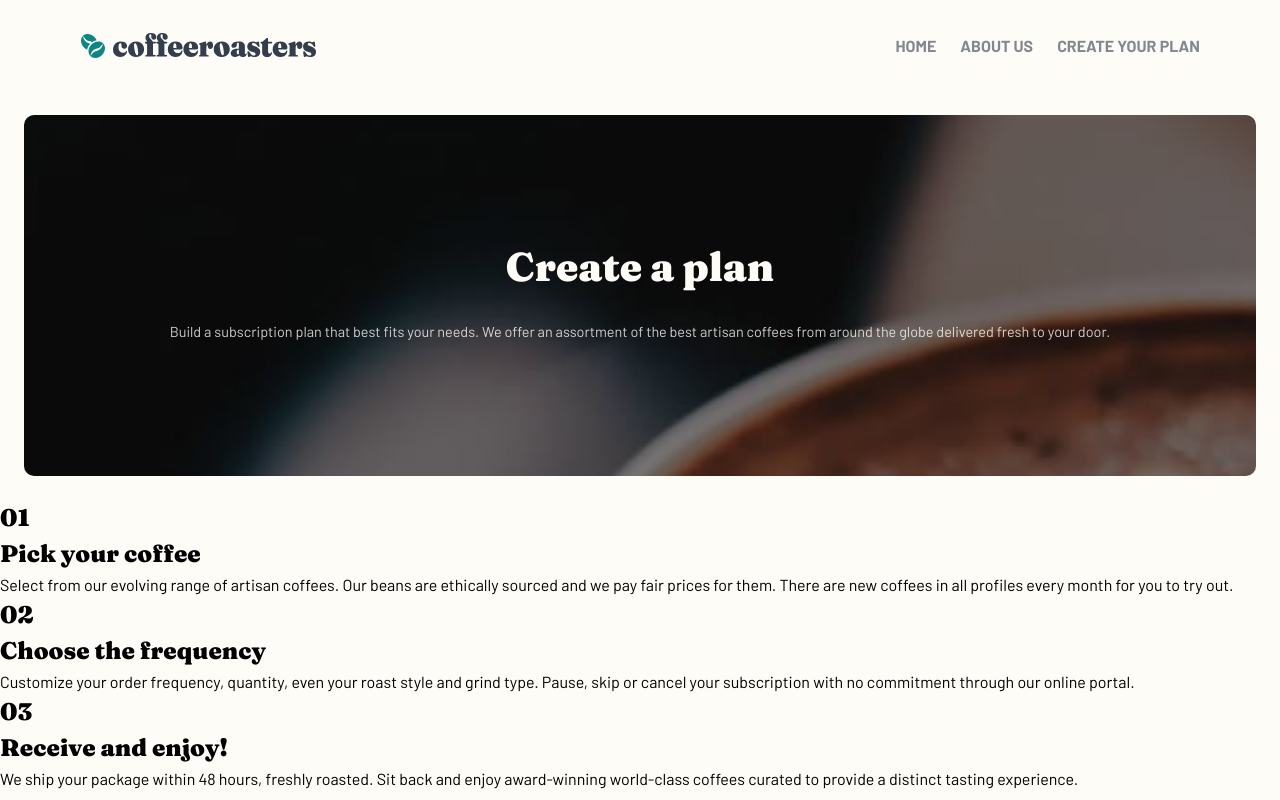
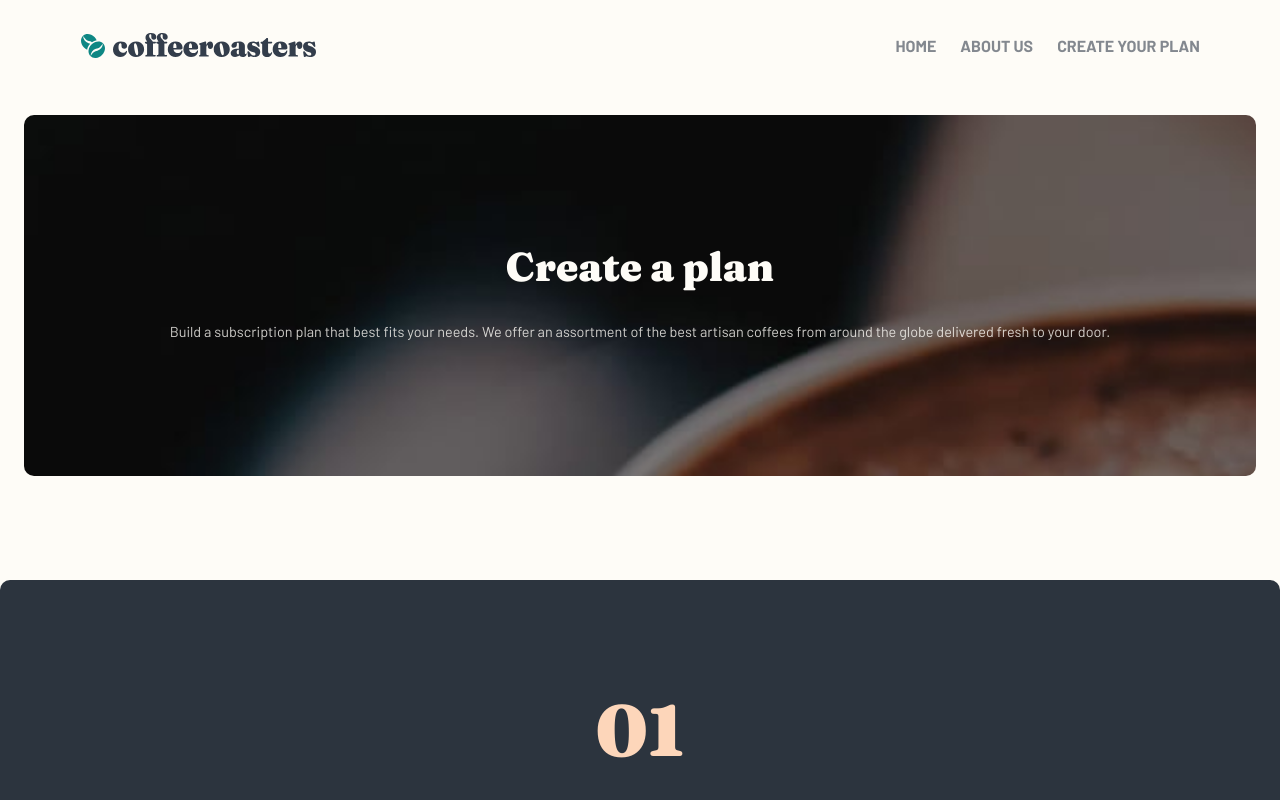
Before and after one commit to kebin20/coffee-roasters-website, a React (Vite) app: page / in a window 1280 px wide. Shown: the top 800 px of the page. Built offline with nearby package versions, Linux system fonts and the light colour scheme.

Commit message:
style: completed plan steps section styling

```diff
--- a/src/Pages/Subscribe.module.css
+++ b/src/Pages/Subscribe.module.css
@@ -26,11 +26,31 @@
   mix-blend-mode: normal;
 }
 
-.planStepsContainer
-.planStepWrapper
-.planStepTitle
+/* Plan Steps Section*/
 
+.planStepsContainer {
+  background-color: var(--darkBlue);
+  color: var(--lightCream);
+  border-radius: 10px;
+  display: grid;
+  justify-items: center;
+  margin: 6.5em 0em;
+  padding: 4.5em 0em;
+  text-align: center;
+  gap: 2.5em;
+}
 
+.planStepWrapper {
+  display: flex;
+  flex-direction: column;
+  padding: 1.5em;
+  gap: 1em;
+}
+
+.planStepTitle {
+  font-size: 4.5rem;
+  color: var(--paleOrange);
+}
 
 /* Tablet portrait and larger */
 @media only screen and (min-width: 600px) {
```
